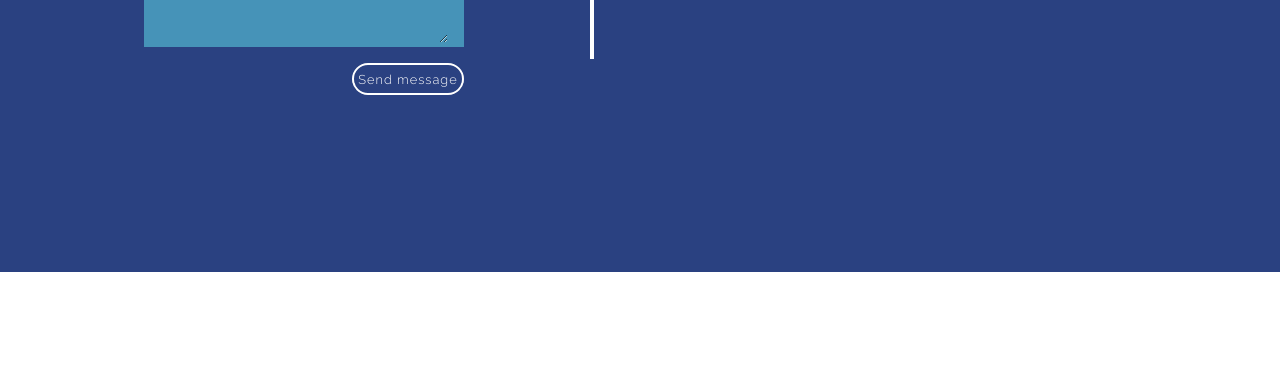
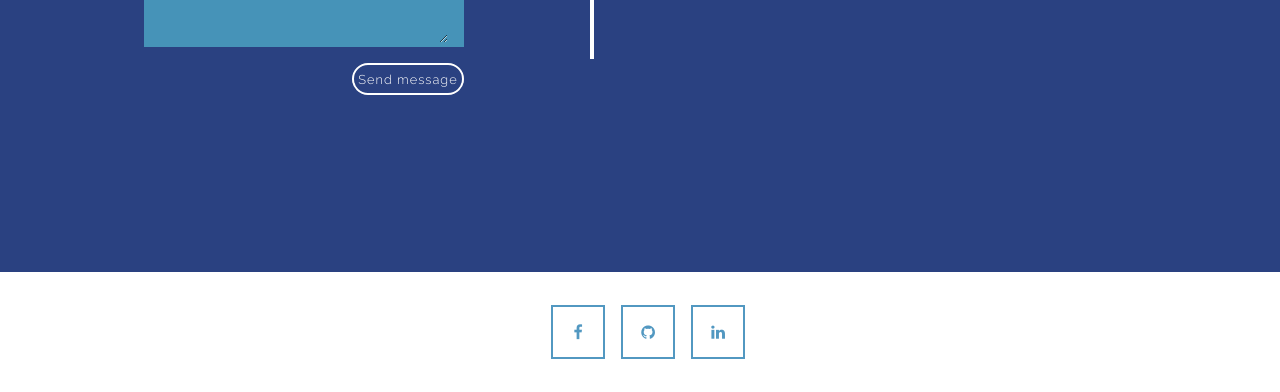
Before and after one commit to mechafiki/portfolio, a plain HTML site: page index.html in a window 1280 px wide. Shown: the part 3728-4120 px from the top of the page. Before the commit the page ends 4000 px from the top, so only its background shows below. Drawn offline with Linux system fonts and the light colour scheme.

Commit message:
added footer

```diff
--- a/css/stylesheet.css
+++ b/css/stylesheet.css
@@ -545,3 +545,38 @@ button:hover {
     }
 
 }
+footer{
+    width: 100%;
+    height: 15vh;
+    display: flex;
+    justify-content: center;
+    align-items: center;
+    flex-direction: column;
+    background: white;
+}
+.footer-icons{
+    width: 50%;
+    display: flex;
+    justify-content: center;
+    align-items: center;
+}
+.icon-f{
+    width: 50px;
+    height: 50px;
+    display: flex;
+    justify-content: center;
+    align-items: center;
+    border: 2px solid #5298c1;
+    margin-left: 1rem;
+    transition: .3s;
+}
+.icon-f a{
+    text-decoration: none;
+    color:#5298c1;
+}
+.icon-f:hover{
+    background: #5298c1;
+    border-color: #5298c1;
+    color: white;
+    transition: .4s;
+}
--- a/index.html
+++ b/index.html
@@ -175,5 +175,11 @@
     </div>
 </div>
 </section>
-<footer></footer>
+<footer>
+          <div class="footer-icons">
+    <div class="icon-f"><a href="https://www.facebook.com/mohamed.el.amine.chafiki" target="_blank"><i class=" fa fa-facebook-f"></i></a></div>
+    <div class="icon-f"><a href="https://www.github.com/mechafiki" target="_blank"><i class=" fa fa-github"></i></a></div>
+    <div class="icon-f"><a href="https://ma.linkedin.com/mohamed-el-amine-chafiki" target="_blank"><i class=" fa fa-linkedin"></i></a></div>
+  </div>
+</footer>
 </body>
```
